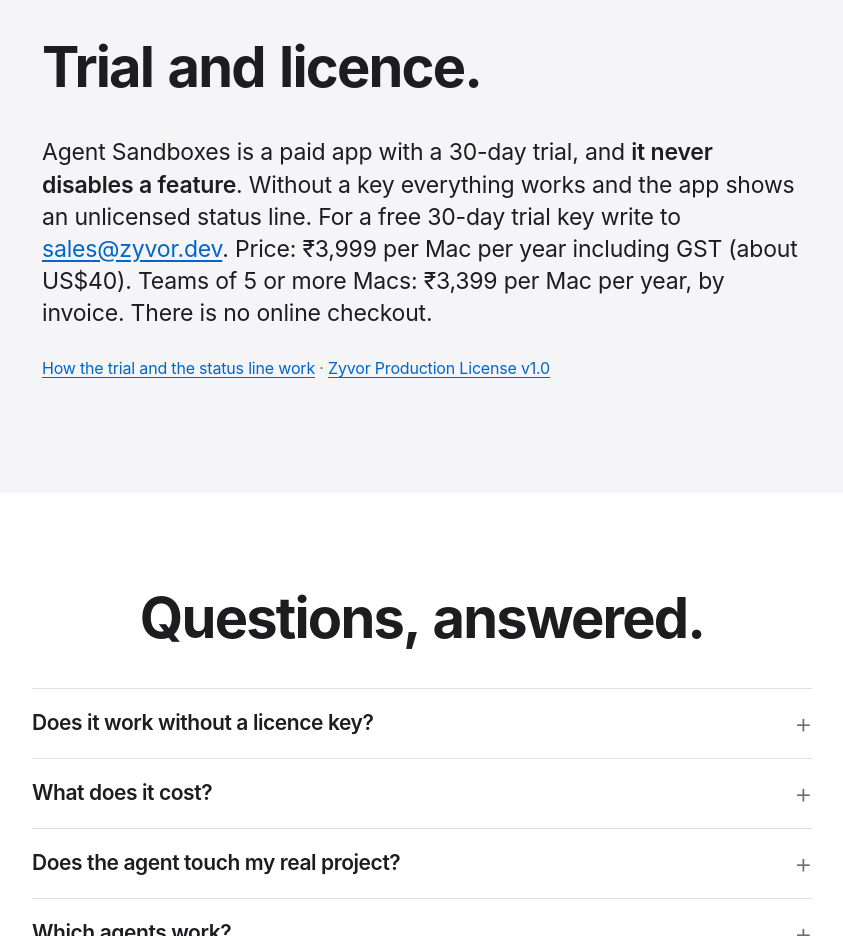
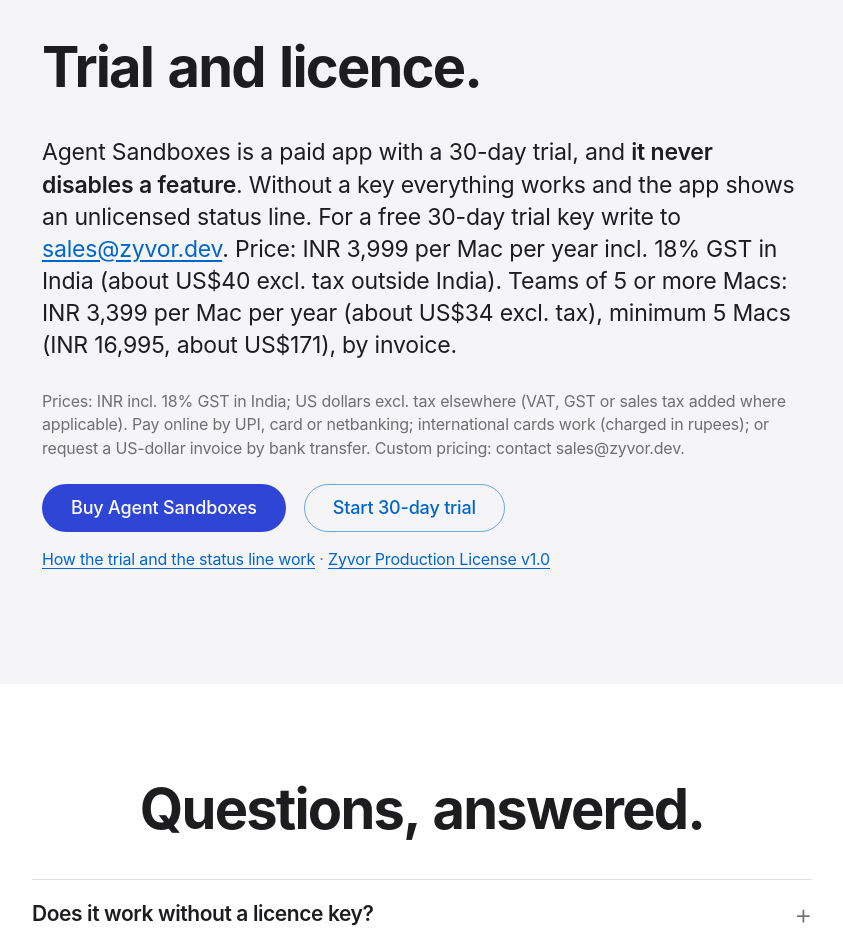
Before and after one commit to zyvorai/agent-sandboxes, a plain HTML site: page site/index.html in a window 1280 px wide. Shown: the part 7220-8156 px from the top of the page, without its empty margins (218-1061 px from the left). Drawn offline with Linux system fonts and the light colour scheme.

Commit message:
Prices: INR incl. GST in India, USD excl. tax worldwide
Co-Authored-By: Claude Sonnet 5.5 <noreply@anthropic.com>

```diff
--- a/site/index.html
+++ b/site/index.html
@@ -27,7 +27,7 @@
 <meta name="twitter:image" content="https://zyvorai.github.io/agent-sandboxes/social/og.png">
 <link rel="stylesheet" href="assets/landing.css">
 <style>:root{--accent-btn:#2f45d6;--accent-ink:#2f45d6;--accent-grad-a:#4b63ff;--accent-grad-b:#9aa8ff}@media (prefers-color-scheme:dark){:root:not([data-theme="light"]){--accent-ink:#9aa8ff}}:root[data-theme="dark"]{--accent-ink:#9aa8ff}</style>
-<script type="application/ld+json">{"@context":"https://schema.org","@type":"SoftwareApplication","name":"Zyvor Agent Sandboxes","applicationCategory":"DeveloperApplication","operatingSystem":"macOS 27 or later, Apple silicon","softwareVersion":"0.1.0","downloadUrl":"https://github.com/zyvorai/agent-sandboxes/releases/tag/v0.1.0","url":"https://zyvorai.github.io/agent-sandboxes/","description":"Agent Sandboxes for macOS 27 on Apple silicon: run a coding agent in a disposable VM, review exactly what it changed as a diff, then keep or discard. Notarized trial download.","image":"https://zyvorai.github.io/agent-sandboxes/social/og.png","publisher":{"@type":"Organization","name":"Zyvor AI Labs Private Limited","url":"https://zyvor.dev"}}</script>
+<script type="application/ld+json">{"@context":"https://schema.org","@type":"SoftwareApplication","name":"Zyvor Agent Sandboxes","applicationCategory":"DeveloperApplication","operatingSystem":"macOS 27 or later, Apple silicon","softwareVersion":"0.1.0","downloadUrl":"https://github.com/zyvorai/agent-sandboxes/releases/tag/v0.1.0","url":"https://zyvorai.github.io/agent-sandboxes/","description":"Agent Sandboxes for macOS 27 on Apple silicon: run a coding agent in a disposable VM, review exactly what it changed as a diff, then keep or discard. Notarized trial download.","image":"https://zyvorai.github.io/agent-sandboxes/social/og.png","publisher":{"@type":"Organization","name":"Zyvor AI Labs Private Limited","url":"https://zyvor.dev"},"offers":[{"@type":"Offer","name":"Agent Sandboxes (per Mac) (India, incl. 18% GST)","price":"3999","priceCurrency":"INR","url":"https://zyvor.dev/buy#agent-sandboxes"},{"@type":"Offer","name":"Agent Sandboxes (per Mac) (outside India, excl. tax)","price":"40","priceCurrency":"USD","url":"https://zyvor.dev/buy#agent-sandboxes"}]}</script>
 </head>
 <body>
 <a class="skip" href="#main">Skip to content</a>
@@ -86,7 +86,9 @@
 <section class="pricing" id="pricing" aria-labelledby="pricing-h">
   <div class="inner">
   <h2 id="pricing-h" style="text-align:left">Trial and licence.</h2>
-  <p class="lead">Agent Sandboxes is a paid app with a 30-day trial, and <b>it never disables a feature</b>. Without a key everything works and the app shows an unlicensed status line. For a free 30-day trial key write to <a href="mailto:sales@zyvor.dev?subject=Agent%20Sandboxes%20licence">sales@zyvor.dev</a>. Price: ₹3,999 per Mac per year including GST (about US$40). Teams of 5 or more Macs: ₹3,399 per Mac per year, by invoice. There is no online checkout.</p>
+  <p class="lead">Agent Sandboxes is a paid app with a 30-day trial, and <b>it never disables a feature</b>. Without a key everything works and the app shows an unlicensed status line. For a free 30-day trial key write to <a href="mailto:sales@zyvor.dev?subject=Agent%20Sandboxes%20licence">sales@zyvor.dev</a>. Price: INR 3,999 per Mac per year incl. 18% GST in India (about US$40 excl. tax outside India). Teams of 5 or more Macs: INR 3,399 per Mac per year (about US$34 excl. tax), minimum 5 Macs (INR 16,995, about US$171), by invoice.</p>
+  <p class="fine">Prices: INR incl. 18% GST in India; US dollars excl. tax elsewhere (VAT, GST or sales tax added where applicable). Pay online by UPI, card or netbanking; international cards work (charged in rupees); or request a US-dollar invoice by bank transfer. Custom pricing: contact sales@zyvor.dev.</p>
+  <p class="cta"><a class="btn primary" href="https://zyvor.dev/buy#agent-sandboxes" rel="noopener">Buy Agent Sandboxes</a><a class="btn ghost" href="mailto:sales@zyvor.dev?subject=Agent%20Sandboxes%2030-day%20trial%20key">Start 30-day trial</a></p>
 <p class="fine"><a href="https://github.com/zyvorai/agent-sandboxes/blob/main/docs/LICENSING.md">How the trial and the status line work</a> · <a href="https://github.com/zyvorai/agent-sandboxes/blob/main/LICENSE">Zyvor Production License v1.0</a></p>
   </div>
 </section>
@@ -94,7 +96,7 @@
 <section class="faq" id="faq" aria-labelledby="faq-h">
   <h2 id="faq-h">Questions, answered.</h2>
   <details><summary>Does it work without a licence key?</summary><p>Yes. Everything works and the app shows a status line saying it is unlicensed. For a free 30-day trial key write to sales@zyvor.dev.</p></details>
-<details><summary>What does it cost?</summary><p>Price: ₹3,999 per Mac per year including GST (about US$40). Teams of 5 or more Macs: ₹3,399 per Mac per year, by invoice. Write to sales@zyvor.dev.</p></details>
+<details><summary>What does it cost?</summary><p>Price: INR 3,999 per Mac per year incl. 18% GST in India (about US$40 excl. tax outside India). Teams of 5 or more Macs: INR 3,399 per Mac per year (about US$34 excl. tax), minimum 5 Macs (INR 16,995, about US$171), by invoice. Write to sales@zyvor.dev.</p></details>
 <details><summary>Does the agent touch my real project?</summary><p>No. The VM mounts an instant APFS clone. Your project changes only when you press Keep, and only the files you ticked are written.</p></details>
 <details><summary>Which agents work?</summary><p>Any command-line agent or script you can run in the guest. You give the app the command; it runs it in the VM and shows what changed.</p></details>
 <details><summary>Does it work on Intel Macs?</summary><p>No. Apple silicon only.</p></details>
```
Also changed, not shown: 3 other files.
